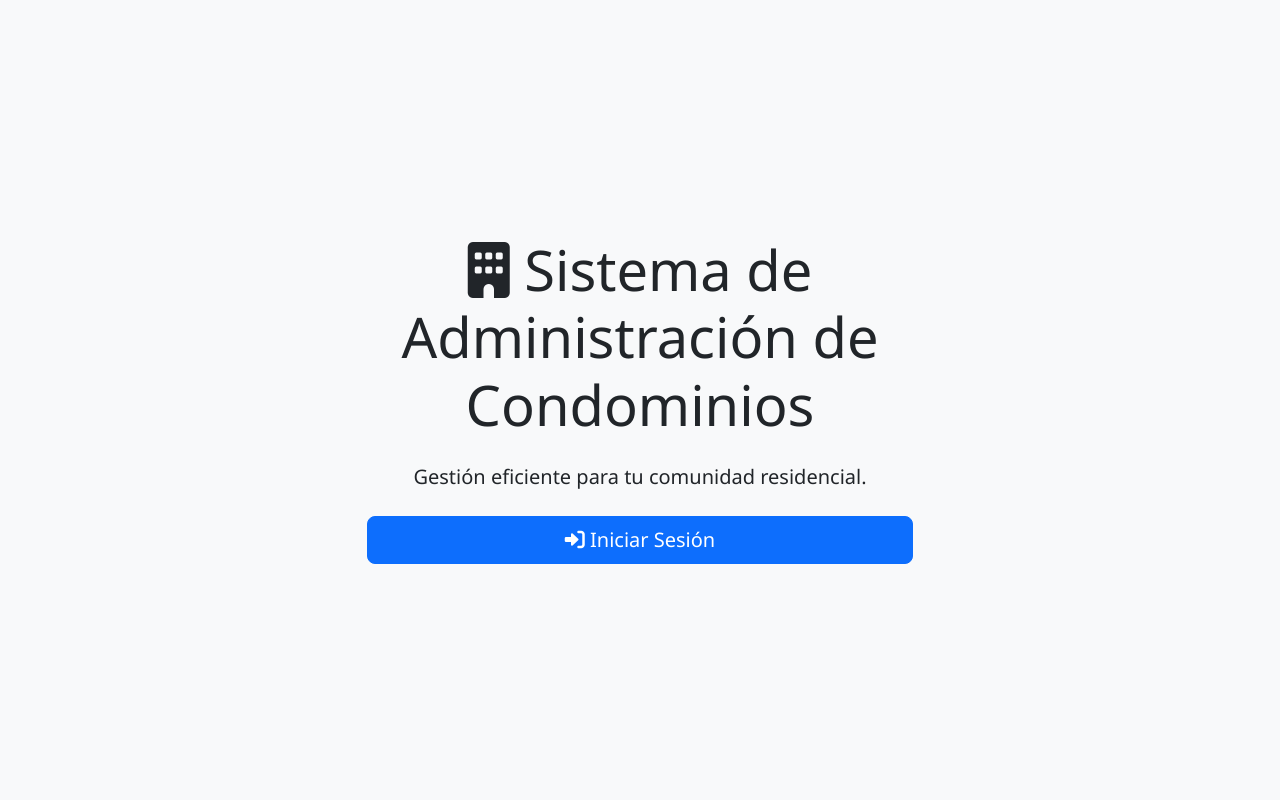
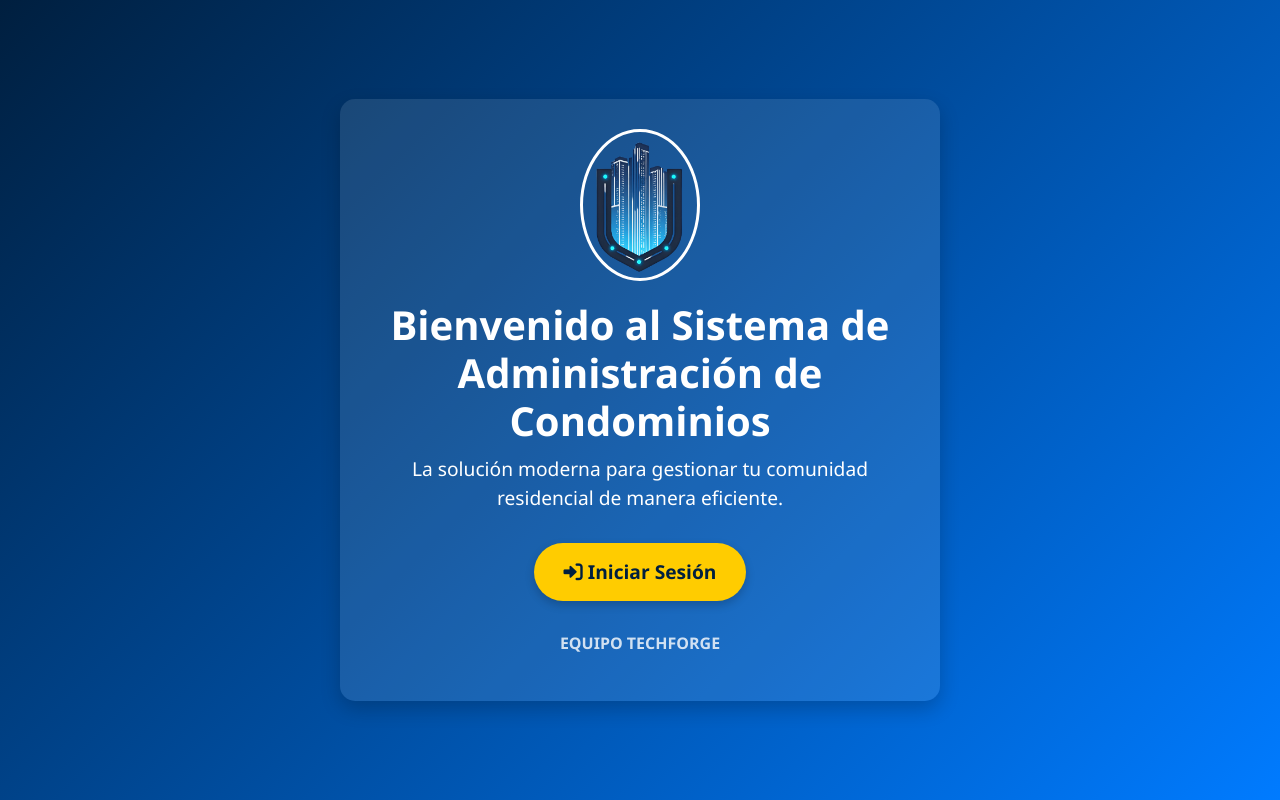
Before and after one commit to Avillegasa/pilinmaster, a Django app: page / in a window 1280 px wide. Run offline with Django 5.2, Linux system fonts and the light colour scheme.

Commit message:
home mejorado

```diff
--- a/templates/home.html
+++ b/templates/home.html
@@ -1,19 +1,25 @@
 {% extends 'base.html' %}
+{% load static %}
 
 {% block auth_content %}
-<div class="container">
-    <div class="row justify-content-center vh-100 align-items-center">
-        <div class="col-md-6 text-center">
-            <h1 class="display-4 mb-4">
-                <i class="fas fa-building"></i> Sistema de Administración de Condominios
-            </h1>
-            <p class="lead mb-4">Gestión eficiente para tu comunidad residencial.</p>
-            <div class="d-grid gap-2">
-                <a href="{% url 'login' %}" class="btn btn-primary btn-lg">
-                    <i class="fas fa-sign-in-alt"></i> Iniciar Sesión
-                </a>
-            </div>
-        </div>
+<div style="height: 100vh; display: flex; justify-content: center; align-items: center; background: linear-gradient(135deg, #001f3f, #007bff); color: white; font-family: 'Segoe UI', Tahoma, Geneva, Verdana, sans-serif;">
+    <div style="text-align: center; max-width: 600px; padding: 30px; background-color: rgba(255, 255, 255, 0.1); border-radius: 15px; box-shadow: 0 8px 20px rgba(0, 0, 0, 0.2);">
+        <!-- Logo -->
+        <img src="{% static 'media/logo.png' %}" alt="Logo" style="width: 120px; height: auto; margin-bottom: 20px; border-radius: 50%; border: 3px solid white;">
+
+        <!-- Título principal -->
+        <h1 style="font-size: 2.5em; font-weight: bold; margin-bottom: 10px;">Bienvenido al Sistema de Administración de Condominios</h1>
+
+        <!-- Subtítulo -->
+        <p style="font-size: 1.2em; margin-bottom: 30px;">La solución moderna para gestionar tu comunidad residencial de manera eficiente.</p>
+
+        <!-- Botón de inicio de sesión -->
+        <a href="{% url 'login' %}" style="display: inline-block; padding: 15px 30px; font-size: 1.2em; font-weight: bold; color: #001f3f; background-color: #ffcc00; border: none; border-radius: 50px; text-decoration: none; box-shadow: 0 4px 10px rgba(0, 0, 0, 0.2); transition: all 0.3s;">
+            <i class="fas fa-sign-in-alt"></i> Iniciar Sesión
+        </a>
+
+        <!-- Texto de marca -->
+        <p style="margin-top: 30px; font-size: 1em; font-weight: bold; color: rgba(255, 255, 255, 0.8);">EQUIPO TECHFORGE</p>
     </div>
 </div>
 {% endblock %}
```
